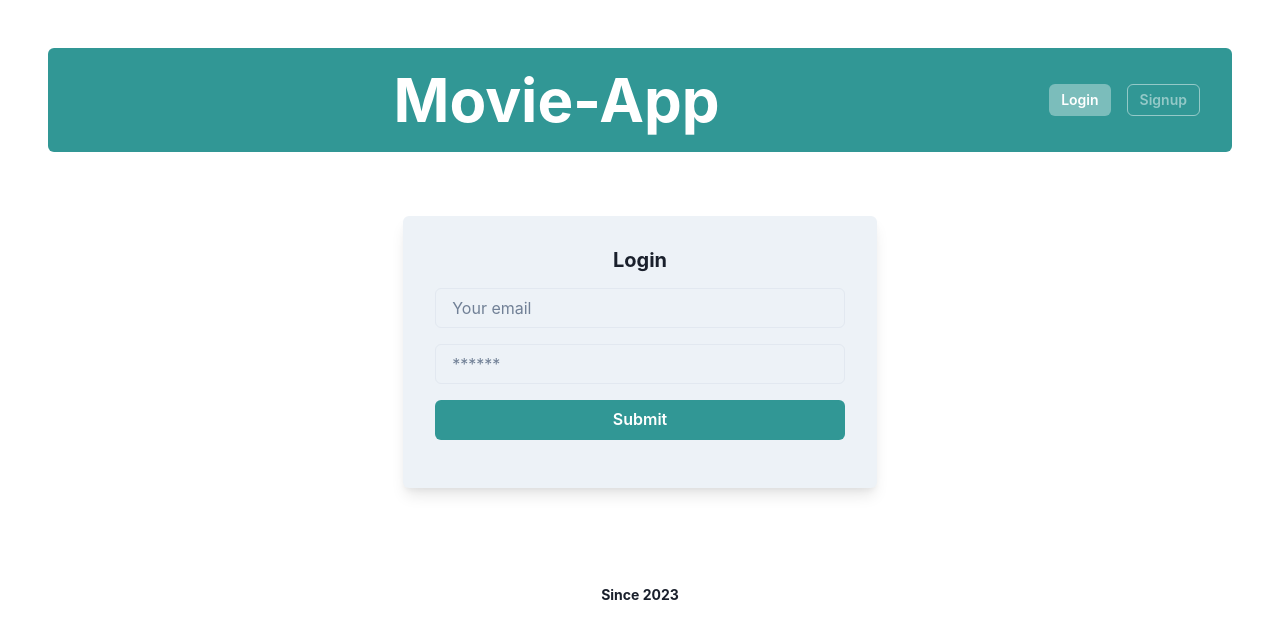
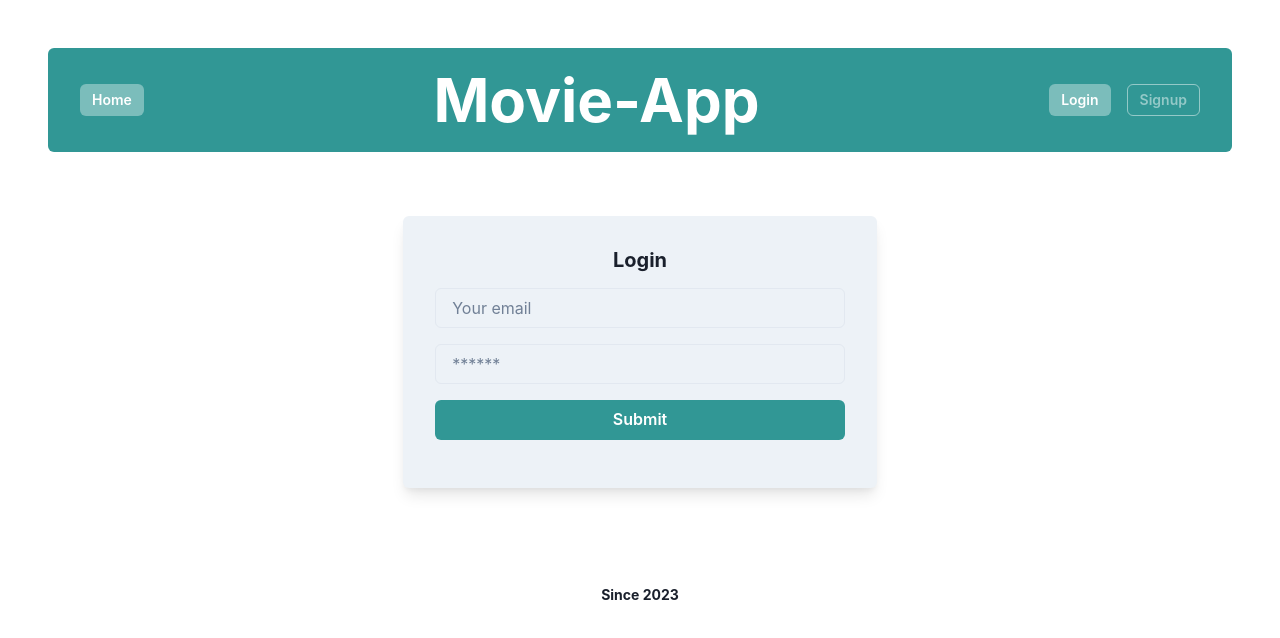
Before and after one commit to jeades92/movie-app, a React (Create React App) app in the folder client/: page /login in a window 1280 px wide. Shown: the top 638 px of the page. Built offline with nearby package versions, Linux system fonts and the light colour scheme.

Commit message:
dun 4 now - home button

```diff
--- a/client/src/components/Header/index.js
+++ b/client/src/components/Header/index.js
@@ -21,6 +21,11 @@ const Header = () => {
       alignItems="center"
       justifyContent="space-between"
     >
+      <Link to="/">
+        <Button variant="solid" size="sm" colorScheme="whiteAlpha" m={2}>
+          Home
+        </Button>
+      </Link>
       <Box flex="1" textAlign="center">
         <Link to="/">
           <Heading as="h1" fontSize={{ base: "3xl", lg: "6xl" }} m={0}>
@@ -30,9 +35,11 @@ const Header = () => {
       </Box>
       <Box>
         {Auth.loggedIn() ? (
-          <Button variant="outline" size="sm" colorScheme="whiteAlpha" m={2} onClick={logout}>
-            Logout
-          </Button>
+          <>
+            <Button variant="outline" size="sm" colorScheme="whiteAlpha" m={2} onClick={logout}>
+              Logout
+            </Button>
+          </>
         ) : (
           <>
             <Link to="/login">
--- a/client/src/components/RatingForm/index.js
+++ b/client/src/components/RatingForm/index.js
@@ -45,11 +45,6 @@ const RatingForm = ({ movieId }) => {
           Add a rating
         </Button>
 
-        <Flex justifyContent="center" mt={4}>
-          <Button as={Link} to="/" colorScheme="teal">
-            Home
-          </Button>
-        </Flex>
       </form>
     </Box>
   );
```
